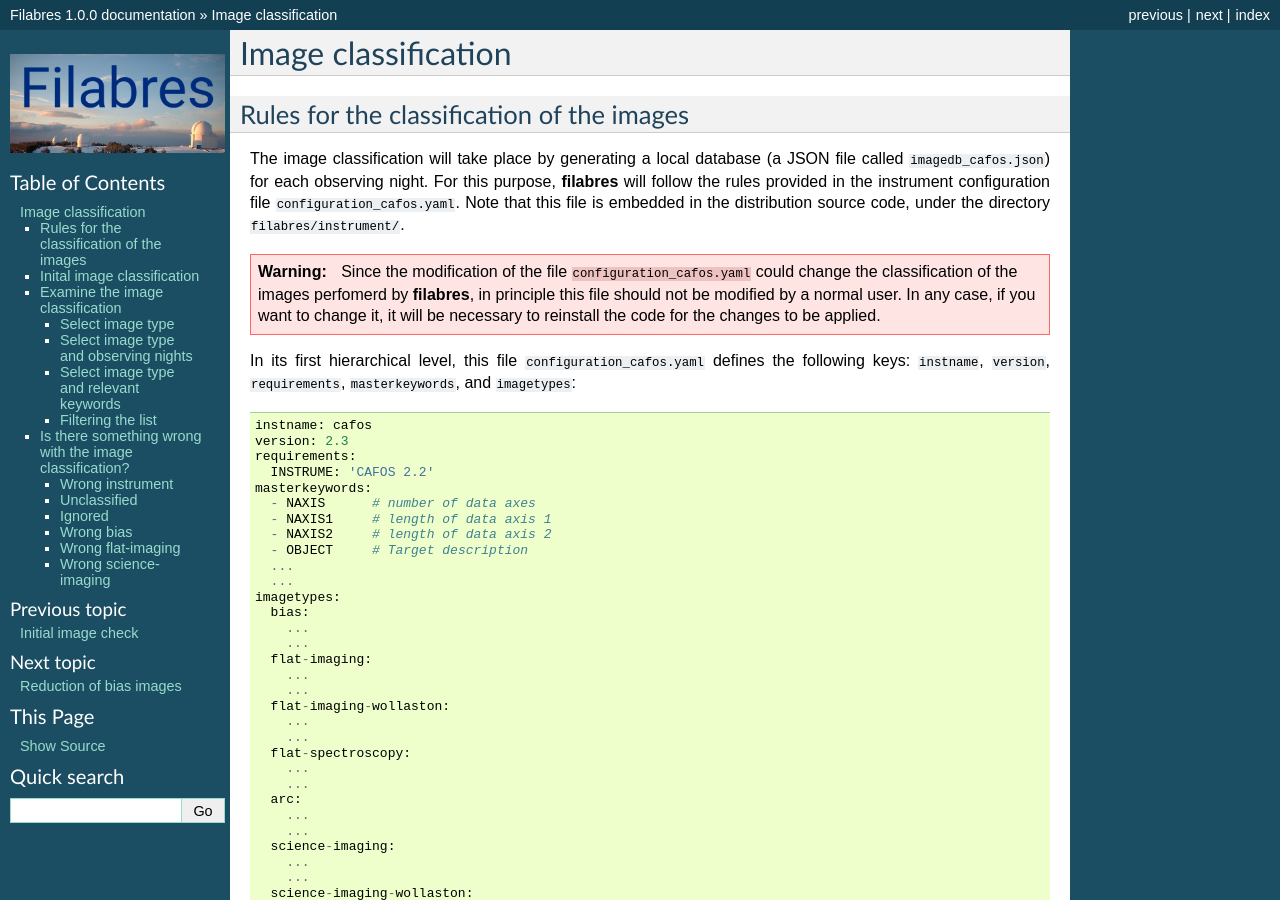
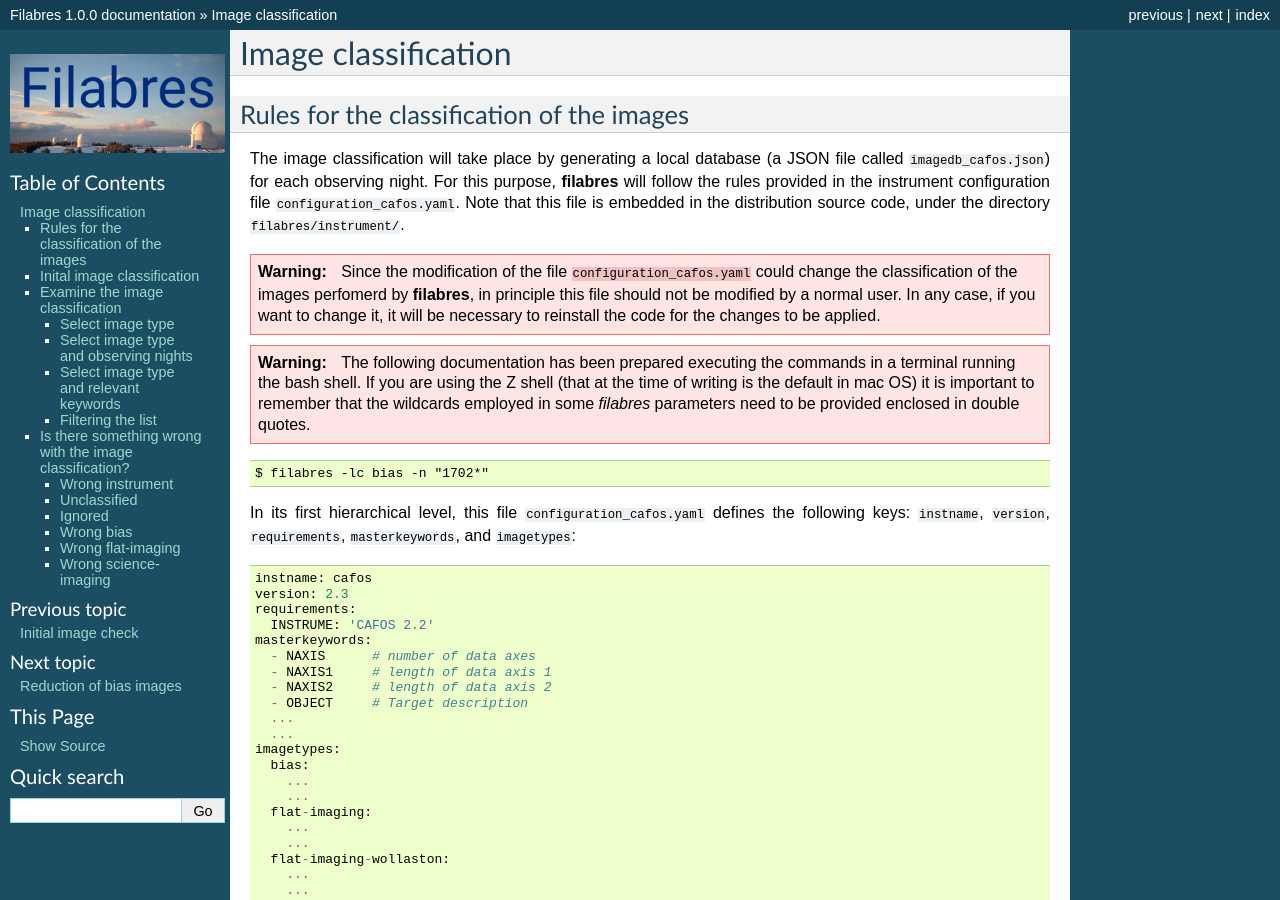
Before and after one commit to nicocardiel/filabres, a Sphinx documentation site: the page built from doc/classification.rst, in a window 1280 px wide and 900 px high. Built offline with Sphinx 7.4.7, drawn with Linux system fonts in a browser that asks for light colours; formulas are drawn with MathJax 3; some of the changed text lies outside the part shown.

Commit message:
Explain in the documentation the need of double quotes with wildcards in parameters when using the Z shell

```diff
--- a/doc/classification.rst
+++ b/doc/classification.rst
@@ -22,6 +22,19 @@ distribution source code, under the directory ``filabres/instrument/``.
    this file should not be modified by a normal user. In any case, if you want
    to change it, it will be necessary to reinstall the code for the changes to
    be applied.
+
+.. warning::
+
+   The following documentation has been prepared executing the commands in a
+   terminal running the bash shell. If you are using the Z shell (that at the
+   time of writing is the default in mac OS) it is important to remember that
+   the wildcards employed in some `filabres` parameters need to be provided
+   enclosed in double quotes.
+
+::
+
+   $ filabres -lc bias -n "1702*"
+
 
 In its first hierarchical level, this file ``configuration_cafos.yaml`` defines
 the following keys: ``instname``, ``version``, ``requirements``,
@@ -325,8 +338,8 @@ Select image type and observing nights
 --------------------------------------
 
 It is possible to constraint the list of files to those corresponding to a
-given subset of nights (using the argument ``-n/--night <night>``; wildcards are valid
-here):
+given subset of nights (using the argument ``-n/--night <night>``; wildcards
+are valid here):
 
 ::
 
@@ -341,6 +354,14 @@ here):
   29  /Volumes/NicoPassport/CAHA/CAFOS2017/170226_t2_CAFOS/caf-20170226-11:49:11-cal-bomd.fits
   30  /Volumes/NicoPassport/CAHA/CAFOS2017/170226_t2_CAFOS/caf-20170226-11:50:23-cal-bomd.fits
   Total: 30 files
+
+**Remember:** when using wildcards in a terminal running the Z shell, you need
+to enclose the corresponding item with double quotes:
+
+::
+
+   $ filabres -lc bias -n "1702*"
+
 
 Select image type and relevant keywords
 ---------------------------------------
--- a/doc/conf.py
+++ b/doc/conf.py
@@ -59,7 +59,7 @@ master_doc = 'index'
 #
 # This is also used if you do content translation via gettext catalogs.
 # Usually you set "language" from the command line for these cases.
-language = None
+language = 'English'
 
 # List of patterns, relative to source directory, that match files and
 # directories to ignore when looking for source files.
```
Also changed, not shown: doc/bias.rst (+8 -0 lines), doc/flat-imaging.rst (+8 -0 lines), doc/science-imaging.rst (+8 -0 lines).
